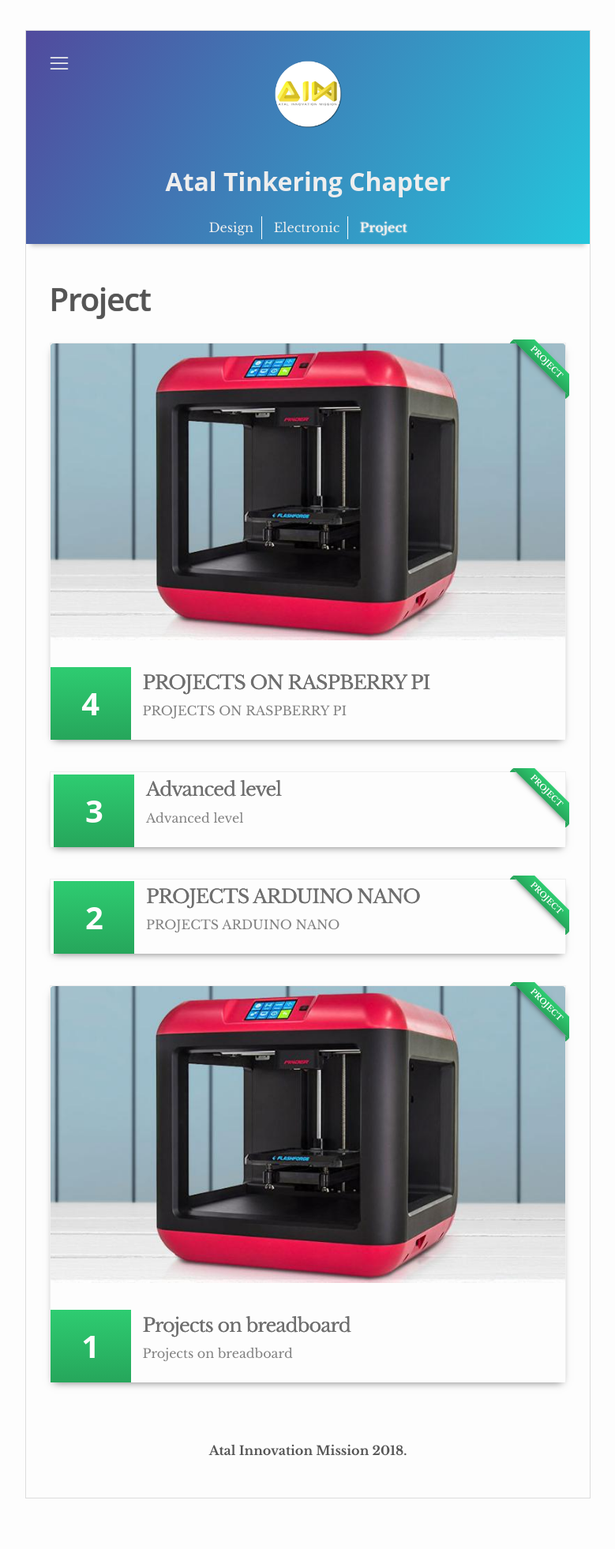
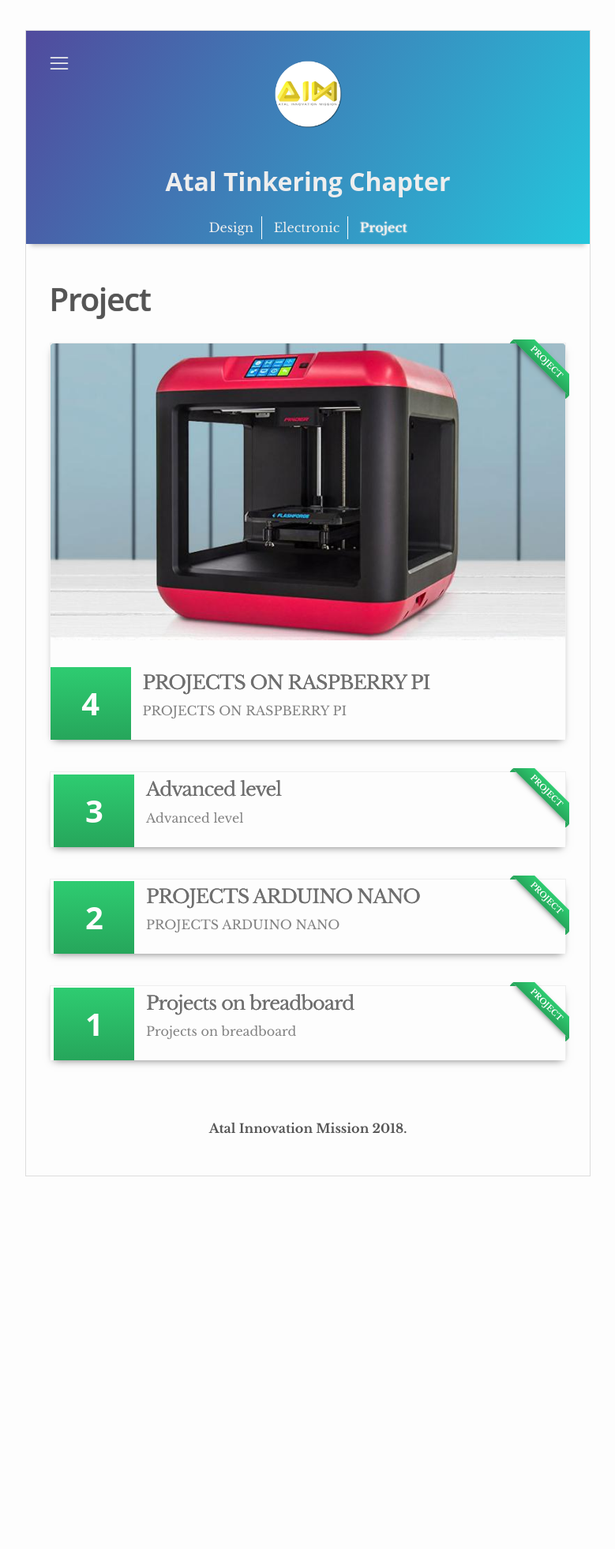
Before and after one commit to yugn27/atel, a Jekyll site: the page built from _pages/project.html, in a window 1280 px wide. Shown: the whole page at 79% size, without its empty margins (250-1029 px from the left). Built offline with Jekyll 4.4.1, drawn with Linux system fonts in a browser that asks for light colours; after the commit the page ends 1554 px from its top, so only the background shows below that.

Commit message:
Update 2015-02-01-Projects-on-breadboard.markdown

```diff
--- a/_posts/2015-02-01-Projects-on-breadboard.markdown
+++ b/_posts/2015-02-01-Projects-on-breadboard.markdown
@@ -2,7 +2,6 @@
 layout: post
 title:  "Projects on breadboard"
 description:  Projects on breadboard
-image: 'https://yugn27.github.io/atel/images/design/3dprinterpost.jpg'
 categories: project
 ---
 
```
